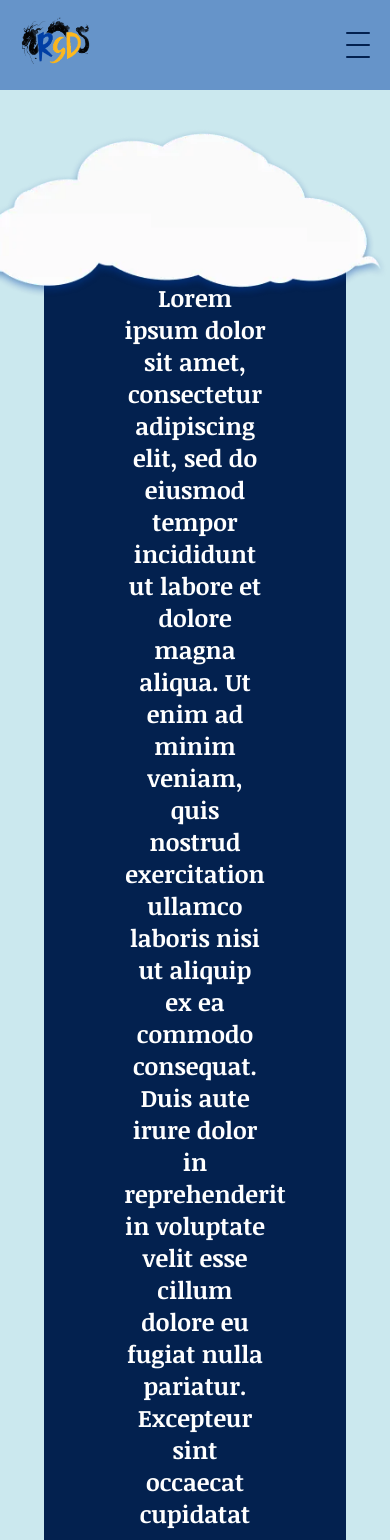
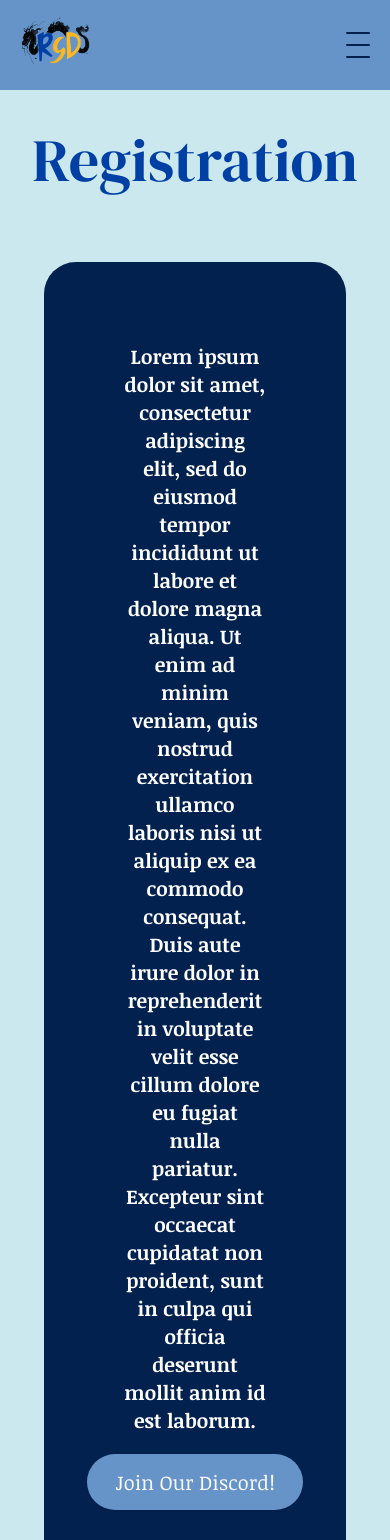
Before and after one commit to acm-ucr/rsd-website, a Next.js app: page /join in a window 390 px wide. Shown: the top 1540 px of the page. Built offline with nearby package versions, Linux system fonts and the light colour scheme.

Commit message:
Join Page Responsiveness + Fixes

```diff
--- a/src/app/join/page.tsx
+++ b/src/app/join/page.tsx
@@ -5,17 +5,19 @@ import InfoBox from "@/components/InfoBox";
 import { Button } from "@/components/ui/button";
 import Link from "next/link";
 import Registration from "@/components/join/Registration";
+import Header from "@/components/Header";
 
 const Join = () => {
   return (
     <div className="bg-rsd-light-blue">
-      <div className="relative my-20 flex justify-center">
-        <div className="absolute -top-[5vh] -left-[16vw]">
+      <Header text="Registration" />
+      <div className="relative my-10 flex justify-center">
+        <div className="mid:scale-100 invisible absolute -top-[10vh] -left-[16vw] sm:visible sm:-top-[8vh] sm:-left-[35vw] sm:scale-80 lg:-left-[25vw] xl:-left-[16vw]">
           <Image src={Cloud} alt="Cloud" />
         </div>
         <InfoBox
           text={
-            <div className="text-center">
+            <div className="flex flex-col items-center justify-center text-center">
               <p>
                 Lorem ipsum dolor sit amet, consectetur adipiscing elit, sed do
                 eiusmod tempor incididunt ut labore et dolore magna aliqua. Ut
@@ -25,19 +27,19 @@ const Join = () => {
                 nulla pariatur. Excepteur sint occaecat cupidatat non proident,
                 sunt in culpa qui officia deserunt mollit anim id est laborum.
               </p>
-              <Button className="bg-rsd-button-blue mt-4 rounded-4xl p-7 text-2xl hover:bg-blue-900">
+              <Button className="bg-rsd-mid-blue hover:bg-rsd-title-blue mt-5 rounded-4xl p-7 text-xl sm:text-2xl xl:p-8 xl:text-3xl">
                 <Link href="/">Join Our Discord!</Link>
               </Button>
             </div>
           }
         />
-        <div className="absolute -right-[10vw] bottom-0">
+        <div className="mid:scale-100 mid:-right-[29vw] invisible absolute -right-[10vw] -bottom-5 sm:visible sm:-right-[35vw] sm:scale-80 xl:-right-[10vw]">
           <Image src={Cloud} alt="Cloud" />
         </div>
       </div>
       <Registration />
 
-      <div className="relative mt-[10vh]">
+      <div className="invisible relative sm:visible">
         <Image
           src={JoinDragon}
           alt="Dragon Riding a Wave"
--- a/src/components/Header.tsx
+++ b/src/components/Header.tsx
@@ -3,8 +3,8 @@ interface HeaderProps {
 }
 const Header = ({ text }: HeaderProps) => {
   return (
-    <div className="m-8 w-full text-center">
-      <div className="font-rsd-main text-rsd-title-blue text-7xl">{text}</div>
+    <div className="flex mt-10 w-full items-center justify-center">
+      <div className="font-rsd-main text-rsd-title-blue text-center text-6xl sm:text-7xl">{text}</div>
     </div>
   );
 };
--- a/src/components/InfoBox.tsx
+++ b/src/components/InfoBox.tsx
@@ -4,7 +4,7 @@ interface InfoBoxProps {
 const InfoBox: React.FC<InfoBoxProps> = ({ text }) => {
   return (
     <div className="my-8 w-11/12 px-7 text-left">
-      <div className="font-rsd-alt bg-rsd-dark-blue rounded-4xl px-20 py-20 text-2xl font-bold text-white">
+      <div className="font-rsd-alt bg-rsd-dark-blue rounded-4xl px-20 py-20 text-xl font-bold text-white sm:text-2xl xl:text-3xl">
         {text}
       </div>
     </div>
--- a/src/components/join/Registration.tsx
+++ b/src/components/join/Registration.tsx
@@ -10,10 +10,10 @@ const Registration = () => {
         Fee Information
       </div>
       <div className="relative flex justify-center">
-        <div className="absolute top-10 left-25">
+        <div className="absolute top-10 left-0.5 sm:left-1 lg:left-5 xl:left-10">
           <Image src={Star4Point} alt="Four Point Star" width={130} />
         </div>
-        <div className="absolute right-25 bottom-20">
+        <div className="absolute right-0.5 bottom-30 sm:right-1 lg:right-5 xl:right-10">
           <Image src={Star4Point} alt="Four Point Star" className="w-3/4" />
         </div>
         <InfoBox
```
